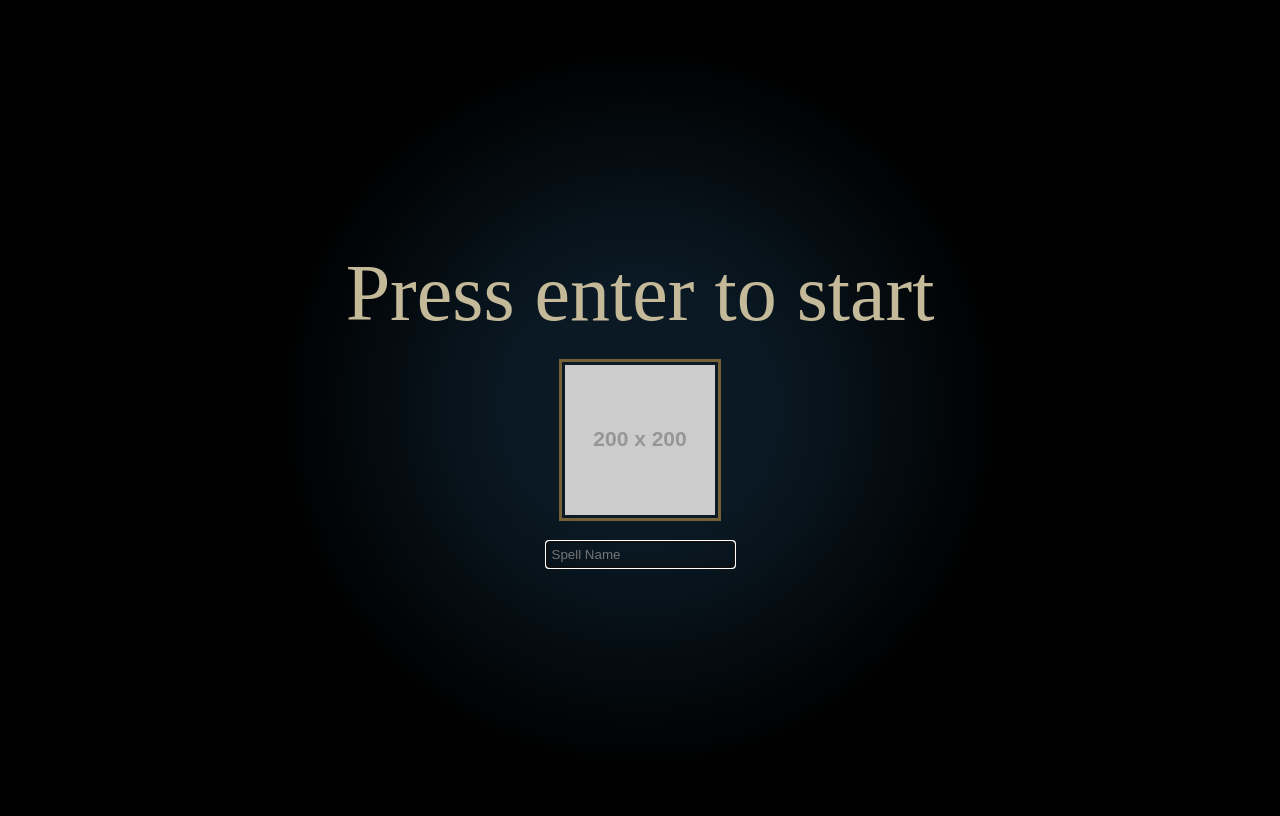
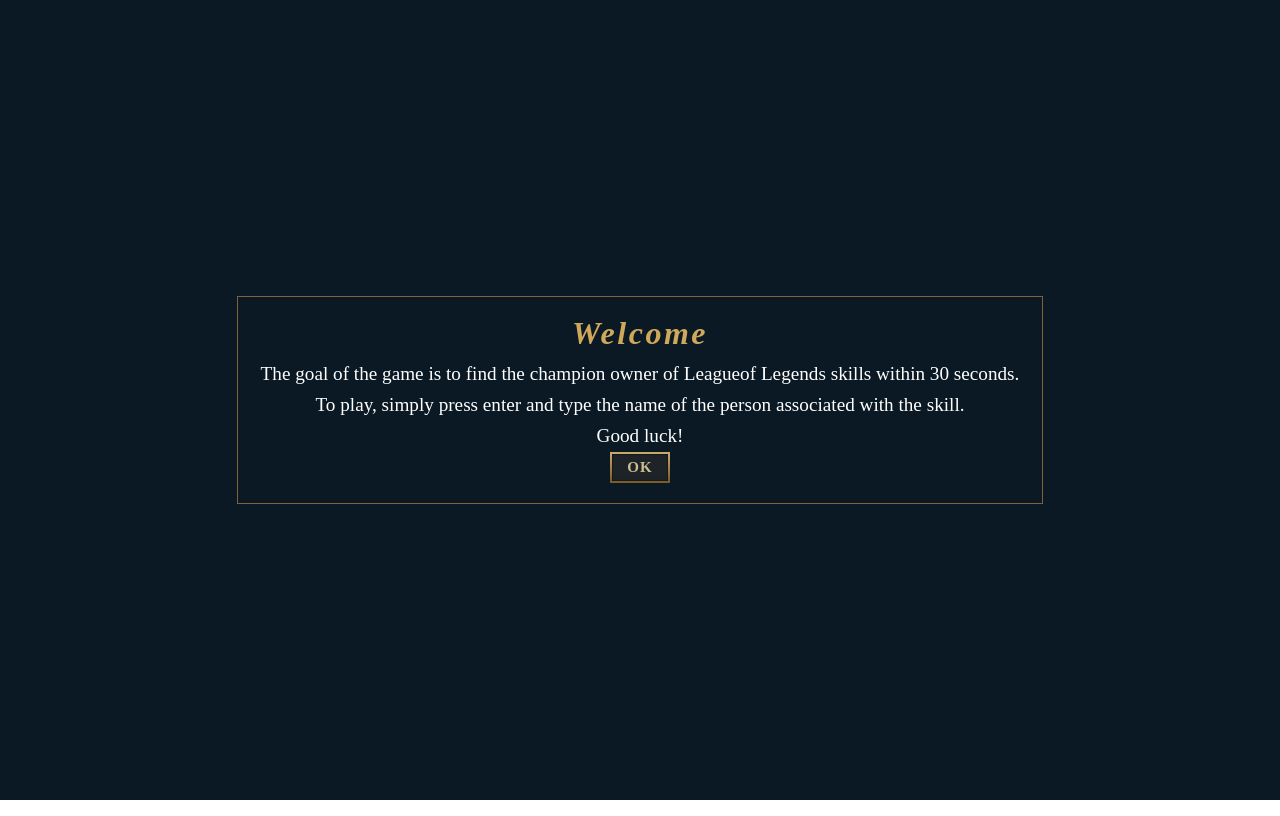
Before and after one commit to Rouret/lolguessr, a plain HTML site: page index.html in a window 1280 px wide. Drawn offline with Linux system fonts and the light colour scheme; no server answers; placeholder pictures from the web are drawn by us; a web font is replaced by a local one.

Commit message:
add welcome popup

```diff
--- a/index.html
+++ b/index.html
@@ -4,13 +4,18 @@
 <head>
     <meta charset='utf-8'>
     <meta http-equiv='X-UA-Compatible' content='IE=edge'>
-    <title>Page Title</title>
+    <title>Lol GuessR</title>
     <meta name='viewport' content='width=device-width, initial-scale=1'>
 
 </head>
 
 <body>
     <style>
+        * {
+            padding: 0px;
+            margin: 0px;
+        }
+
         @font-face {
             font-family: "Beaufort for LOL";
             src: url(https://lolstatic-a.akamaihd.net/awesomefonts/1.0.0/Fonts/BeaufortforLOL-Regular.eot?#iefix);
@@ -35,7 +40,7 @@
             filter: progid:DXImageTransform.Microsoft.gradient(startColorstr="#0a1924", endColorstr="#000000", GradientType=1);
         }
 
-        #main {
+        #game {
             display: flex;
             flex-direction: column;
             justify-content: center;
@@ -62,14 +67,111 @@
             font-size: 5rem;
             margin-bottom: 20px;
         }
+
+        #recap {
+            display: none;
+        }
+
+        .popup {
+            position: absolute;
+            top: 0;
+            left: 0;
+            width: 100%;
+            height: 100%;
+
+            background: rgb(10, 25, 36);
+            display: flex;
+            justify-content: center;
+            align-items: center;
+        }
+
+        .popup-content {
+            font-size: 3rem;
+            color: #c4b998;
+            border: 1px solid #7e633b;
+            padding: 20px;
+            /* center */
+            display: flex;
+            flex-direction: column;
+            justify-content: center;
+            align-items: center;
+
+        }
+
+        .popup-title {
+            font-style: italic;
+            font-size: 2rem;
+            font-weight: 800;
+            font-family: "Beaufort for LOL", serif;
+            letter-spacing: 2.5px;
+            line-height: 1;
+            color: rgb(208, 168, 92);
+            margin-bottom: 10px;
+        }
+
+        .popup-text {
+            line-height: 1.3;
+            font-size: 1.2rem;
+            color: rgb(255, 255, 255);
+            -webkit-tap-highlight-color: transparent;
+            margin: 3px;
+        }
+
+        button {
+            font-family: 'Marcellus SC', serif;
+            font-size: 15px;
+            font-weight: bold;
+            letter-spacing: 1px;
+            padding: 5px 15px;
+            background: #1e2328;
+            color: #cdbe91;
+            box-shadow: inset 0 0 2px #000000;
+            border-image: linear-gradient(to bottom, #c8aa6d, #7a5c29);
+            border-image-slice: 1;
+            border-width: 2px;
+        }
+
+        button:hover {
+            text-shadow: 0 0 5px #ffffff80;
+            box-shadow: 0 0 8px 0 #ffffff50;
+            background: linear-gradient(to bottom, #1e2328, #433d2b);
+            cursor: pointer;
+            transition: 0.1s;
+        }
+
+        button:active {
+            text-shadow: none;
+            box-shadow: none;
+            color: #cdbe9130;
+        }
     </style>
-    <div id="main">
+    <div id="game">
         <span id="time">0</span>
-        <img id="spell-image" src="https://via.placeholder.com/200x200" alt="Spell Image">
+        <img id="spell-image" alt="Spell Image">
         <input type="search" id="spell-name" autofocus placeholder="Spell Name">
 
     </div>
+
+    <div id="welcome" class="popup">
+        <div class="popup-content">
+            <div class="popup-title">Welcome</div>
+            <div class="popup-text">The goal of the game is to find the champion owner of Leagueof Legends skills within
+                30 seconds.</div>
+            <div class="popup-text">To play, simply press enter and type the name of the person associated with
+                the skill.</div>
+            <div class="popup-text">Good luck!</div>
+            <button id="welcome-btn">OK</button>
+        </div>
+
+    </div>
+    <div id="recap" class="popup">
+        <div class="popup-content">
+            <div class="popup-title">recap</div>
+        </div>
+
+    </div>
     <script src='main.js'></script>
+    <script src='popup.js'></script>
 </body>
 
 </html>
--- a/main.js
+++ b/main.js
@@ -107,6 +107,7 @@
   timerElm.innerText = `Press enter to start`;
   imgElm.src =
     "https://static1.millenium.org/article_old/images/contenu/actus/LOL/Cheeky_Poro_Emote.png";
+  inputElm.focus();
 }
 
 function createInterval() {
@@ -133,11 +134,12 @@
         game.currentSpell.name.toLocaleLowerCase() &&
       !game.isEnd
     ) {
-      inputElm.value = "";
       game.score += 1;
       game.total += 1;
-      next();
     }
+    inputElm.value = "";
+    next();
+    inputElm.focus();
   }
 });
 
--- /dev/null
+++ b/popup.js
@@ -0,0 +1,16 @@
+const main = document.getElementById("game");
+const welcome = document.getElementById("welcome");
+const recap = document.getElementById("recap");
+const welcomeBtn = document.getElementById("welcome-btn");
+
+//game is invisible at the start
+main.style.display = "none";
+recap.style.display = "none";
+welcome.style.display = "flex";
+
+welcomeBtn.addEventListener("click", () => {
+  main.style.display = "flex";
+  recap.style.display = "none";
+  welcome.style.display = "none";
+  inputElm.focus();
+});
```
